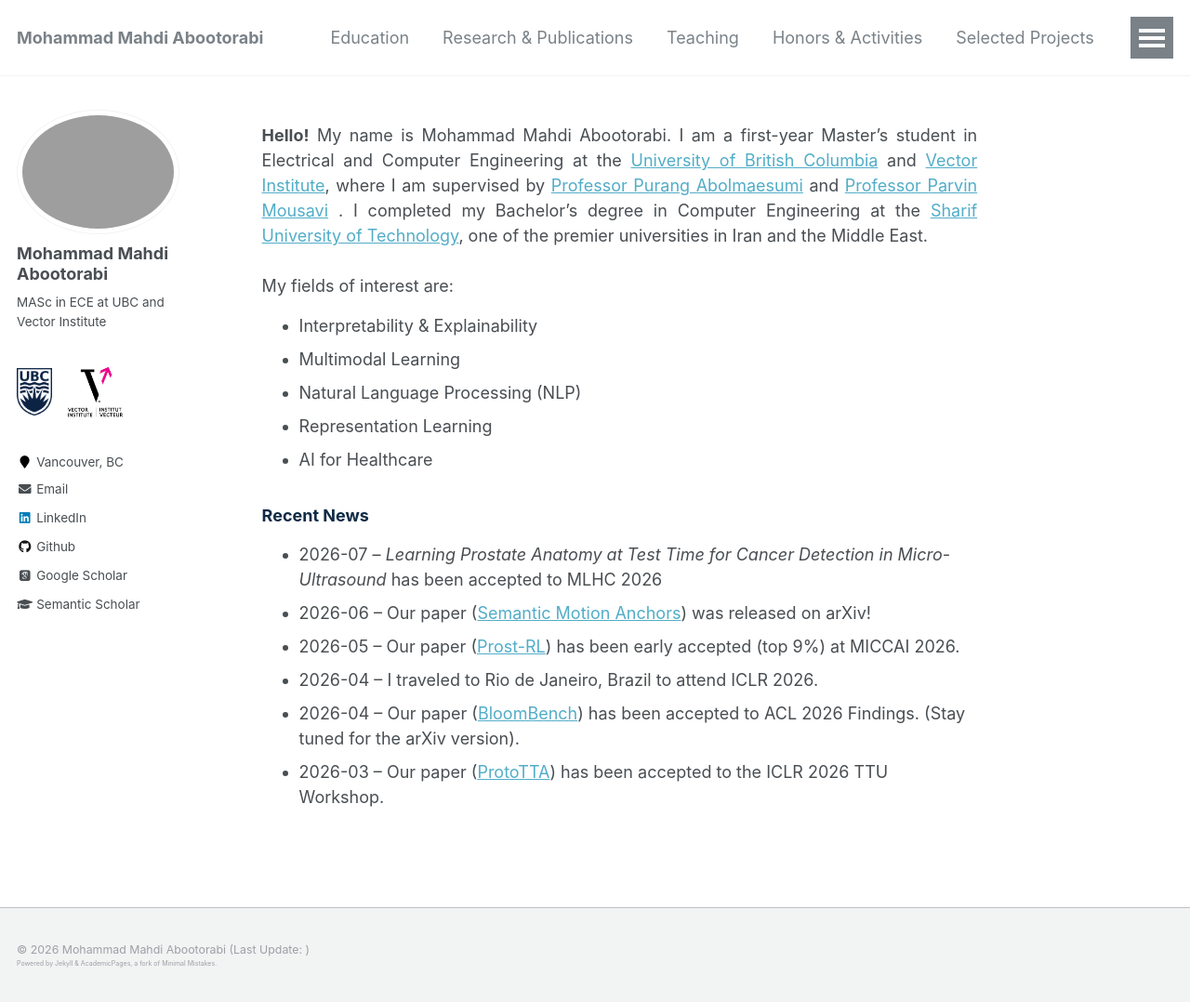
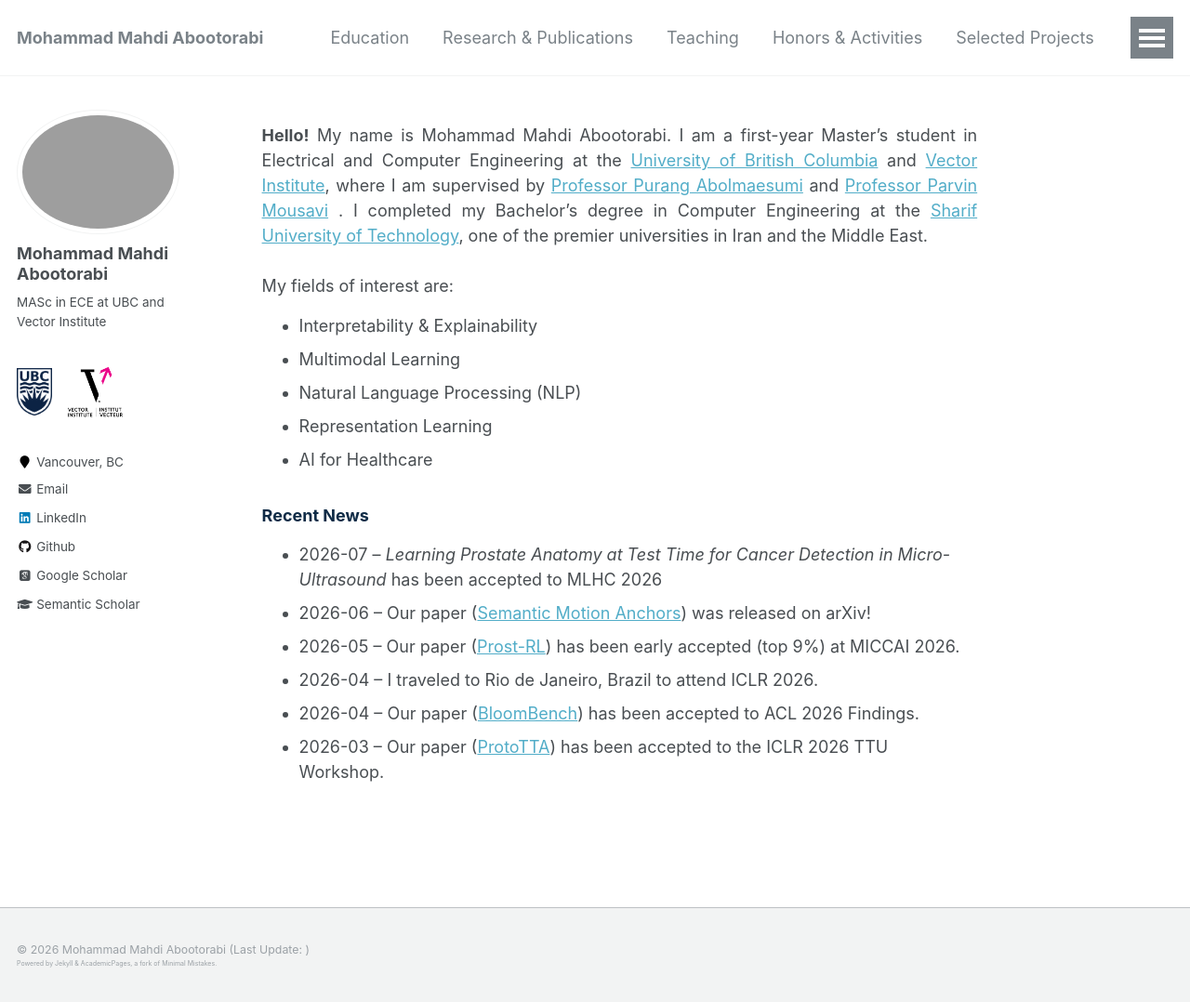
Before and after one commit to aboots/aboots.github.io, a Jekyll site: the page built from _pages/about.md, in a window 1280 px wide and 1078 px high. Shown: the whole window at 93% size. Built offline with Jekyll 4.4.1, drawn with Linux system fonts in a browser that asks for light colours; nearby versions of some CDN libraries; some web fonts are replaced.

Commit message:
Update about.md

```diff
--- a/_pages/about.md
+++ b/_pages/about.md
@@ -37,6 +37,6 @@ My fields of interest are:
 <li>2026-06 – Our paper (<a href="https://arxiv.org/abs/2605.30608">Semantic Motion Anchors</a>) was released on arXiv!</li>
 <li>2026-05 – Our paper (<a href="https://arxiv.org/abs/2606.30951">Prost-RL</a>) has been early accepted (top 9%) at MICCAI 2026.</li>
 <li>2026-04 – I traveled to Rio de Janeiro, Brazil to attend ICLR 2026.</li>
-<li>2026-04 – Our paper (<a href="https://arxiv.org/abs/2606.05531">BloomBench</a>) has been accepted to ACL 2026 Findings. (Stay tuned for the arXiv version).</li>
+<li>2026-04 – Our paper (<a href="https://arxiv.org/abs/2606.05531">BloomBench</a>) has been accepted to ACL 2026 Findings.</li>
 <li>2026-03 – Our paper (<a href="https://iclr.cc/virtual/2026/10020241">ProtoTTA</a>) has been accepted to the ICLR 2026 TTU Workshop.</li>
 </ul>
```
